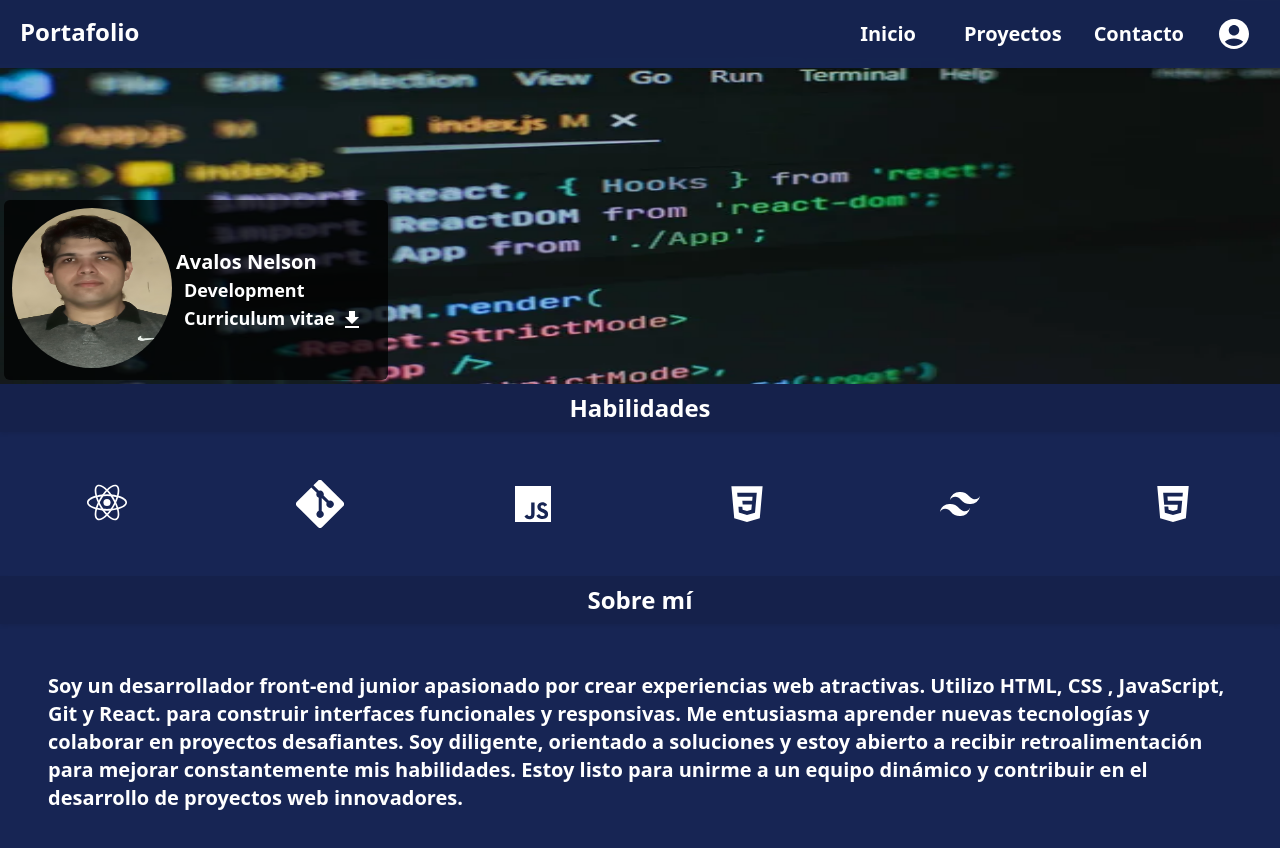
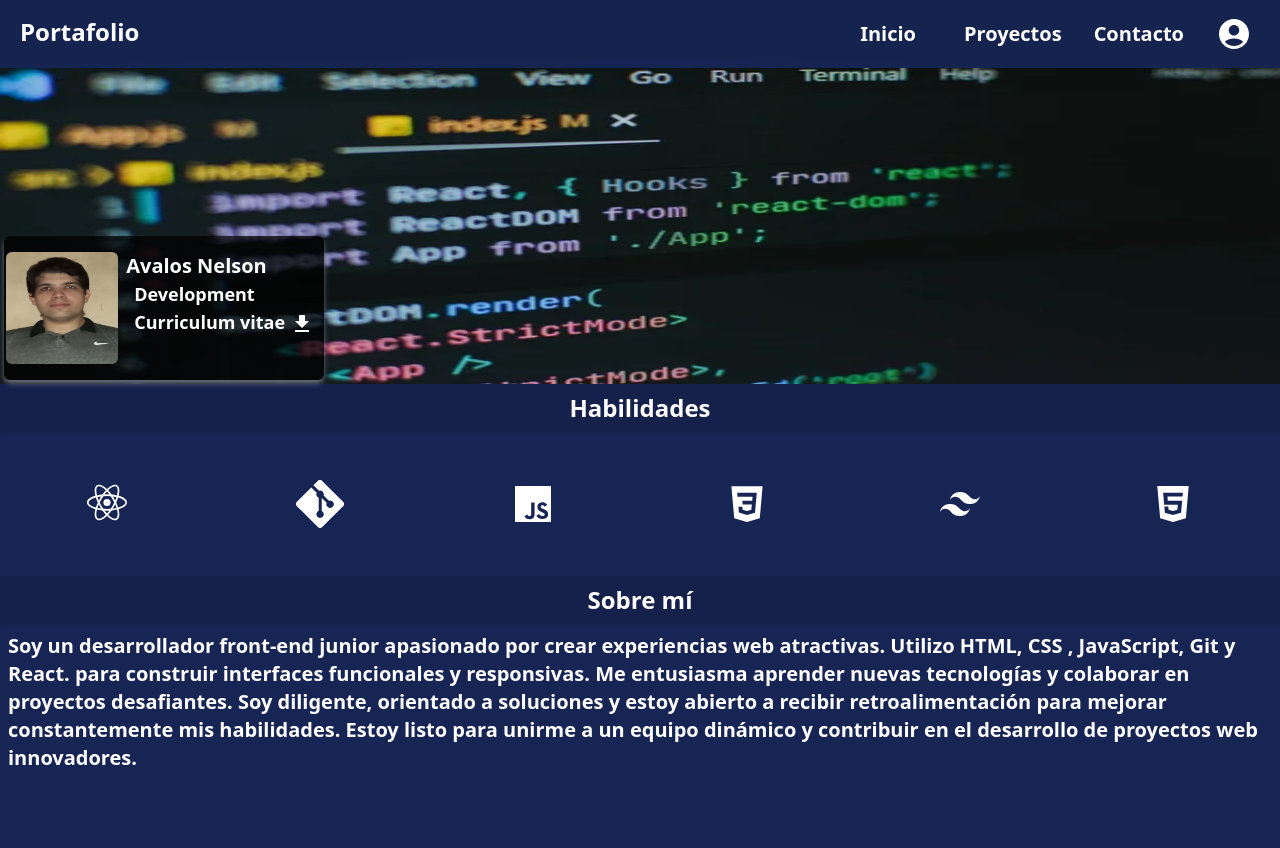
Before and after one commit to Nelson1499/portafolio, a React (Create React App) app: page /#/ in a window 1280 px wide. Shown: the top 848 px of the page. After the commit the page ends 800 px from the top, so only its background shows below. Built offline with nearby package versions, Linux system fonts and the light colour scheme; no server answers.

Commit message:
mejorando estilos del perfil

```diff
--- a/src/components/container/AboutMeContainer.jsx
+++ b/src/components/container/AboutMeContainer.jsx
@@ -6,7 +6,7 @@ const AboutMeContainer = () => {
       <div className="bg-black shadow-white shadow-sm bg-opacity-10 py-2 text-center">
         <h3 className="text-2xl font-bold m-auto">Sobre mí</h3>
       </div>
-      <p className="text-xl p-5">
+      <p className="text-xl p-2 md:p-5">
         Soy un desarrollador front-end junior apasionado por crear experiencias
         web atractivas. Utilizo HTML, CSS , JavaScript, Git y React. para construir interfaces
         funcionales y responsivas. Me entusiasma aprender nuevas tecnologías y
--- a/src/components/container/Covercontainer.jsx
+++ b/src/components/container/Covercontainer.jsx
@@ -1,25 +1,46 @@
-import React from "react";
+import React, { useEffect, useState } from "react";
 import cover from "../../assets/portada.jpg";
 import DownloadIcon from "@mui/icons-material/Download";
 import { download } from "../../api/api.download";
-import foto from "../../assets/foto-cv.png";
+import foto from "../../assets/foto-cv.jpeg";
+import "../../css/covercontainer.css";
 
 const Covercontainer = () => {
+  const [show, setshow] = useState(false);
+  useEffect(() => {
+    setTimeout(() => {
+      setshow(true);
+    }, 1000);
+  }, []);
   return (
     <div className="relative items-center">
       <img className="w-full h-96" src={cover} alt="cover" />
-      <div className="absolute inset-x-0 bottom-0 p-1 md:m-auto">
-        <div className="flex p-2 bg-black bg-opacity-75 rounded md:w-96 w-full ">
-          <img className="w-40 h-40 rounded-full" src={foto} alt="persona" />
-          <div className="mx-1 py-10">
+      <div
+        className={`absolute inset-x-0 bottom-0 items-center md:items-start  ${
+          show ? "showprofile" : "hiddenprofile"
+        }`}
+      >
+        <div className="flex bg-black bg-opacity-75 p-3 rounded w-full md:w-80 shadow-md shadow-gray-500 justify-center">
+          <div className="w-80 flex">
+            <figure className="w-max mr-2 m-auto">
+              <img
+                className="w-28 h-28 rounded m-auto"
+                src={foto}
+                alt="imagen de perfil"
+              />
+            </figure>
+            <div className="w-3/5 ml-2 md:w-max">
               <ul>
                 <li className="m-auto text-xl">
                   Avalos Nelson
                   <ul className="px-2">
                     <li className="m-auto text-lg">Development</li>
                     <li className="flex m-auto">
-                    <button className="text-lg active:text-emerald-600" onClick={download}>
-                      Curriculum vitae <DownloadIcon  />
+                      <button
+                        className="text-lg active:text-emerald-600"
+                        onClick={download}
+                      >
+                        Curriculum vitae <DownloadIcon />
                       </button>
                     </li>
                   </ul>
@@ -29,6 +50,7 @@ const Covercontainer = () => {
           </div>
         </div>
       </div>
+    </div>
   );
 };
 
--- a/src/components/container/ProjectContainer.jsx
+++ b/src/components/container/ProjectContainer.jsx
@@ -40,7 +40,7 @@ const ProjectContainer = () => {
             title="loading"
           />
         ) : (
-          <div className="grid grid-cols-1 md:grid-cols-1 lg:grid-cols-2 gap-2 mx-auto container">
+          <div className="grid grid-cols-1 md:grid-cols-1 lg:grid-cols-2 gap-2 mx-auto container transition-all">
             {projects.map((item, i) => (
               <div key={i} className="m-auto bg-slate-700 rounded ">
                 <div
--- a/src/components/shared/Navbar.jsx
+++ b/src/components/shared/Navbar.jsx
@@ -29,7 +29,7 @@ const Navbar = () => {
             <h3 className="text-2xl mx-2">Portafolio</h3>
           </Link>
           <div className="hidden md:flex items-center space-x-4 px-2">
-            <Link to="/">
+            <Link to="/" >
               <li className="mx-4 md:mx-auto cursor-pointer hover:text-blue-500">
                 Inicio
               </li>
@@ -39,7 +39,7 @@ const Navbar = () => {
                 Proyectos
               </li>
             </Link>
-            <Link to="/contact">
+            <Link to="/contact" >
               <li className="mx-2 cursor-pointer hover:text-blue-500">
                 Contacto
               </li>
@@ -79,13 +79,13 @@ const Navbar = () => {
         <div className="md:hidden">
           <ul className="flex flex-col items-center space-y-2 text-white text-xl font-bold">
             <Link to="/">
-              <li className="cursor-pointer hover:text-blue-500">Inicio</li>
+              <li className="cursor-pointer hover:text-blue-500" onClick={toggleMobileMenu}>Inicio</li>
             </Link>
             <Link to="/project">
-              <li className="cursor-pointer hover:text-blue-500">Proyectos</li>
+              <li className="cursor-pointer hover:text-blue-500" onClick={toggleMobileMenu}>Proyectos</li>
             </Link>
             <Link to="/contact">
-              <li className="cursor-pointer hover:text-blue-500">Contacto</li>
+              <li className="cursor-pointer hover:text-blue-500" onClick={toggleMobileMenu}>Contacto</li>
             </Link>
             <Link
               to={
@@ -93,12 +93,13 @@ const Navbar = () => {
                   ? "/upload-projects"
                   : "/login"
               }
+              onClick={toggleMobileMenu}
             >
-              <li className="mx-2 cursor-pointer hover:text-blue-500">
+              <li className="mx-2 cursor-pointer hover:text-blue-500" >
                 {userSessionState || (id && token) ? (
                   "Subir Proyectos"
                 ) : (
-                  <AccountCircleIcon style={{ fontSize: "33px" }} />
+                  <AccountCircleIcon style={{ fontSize: "33px" }}  />
                 )}
               </li>
             </Link>
--- /dev/null
+++ b/src/css/covercontainer.css
@@ -0,0 +1,10 @@
+@tailwind base;
+@tailwind components;
+@tailwind utilities;
+
+.hiddenprofile{
+  @apply transition-all duration-700 ease-in-out transform -translate-x-full;
+}
+.showprofile{
+  @apply transition-all duration-700 ease-in-out transform translate-x-0 opacity-100 m-1;
+}
--- a/src/index.css
+++ b/src/index.css
@@ -2,9 +2,11 @@
 @tailwind components;
 @tailwind utilities;
 body {
-    /* @apply bg-blue-500; */
-    @apply bg-blue-950;
-    @apply text-white;
-    @apply font-semibold;
-
+  /* @apply bg-blue-500; */
+  @apply bg-blue-950;
+  @apply text-white;
+  @apply font-semibold;
+  margin: 0;
+  padding: 0;
+  box-sizing: border-box;
 }
```
Also changed, not shown: src/assets/foto-cv.jpeg (added), src/assets/foto-cv.png (deleted). Lines whose indentation alone changed are shown as unchanged.
